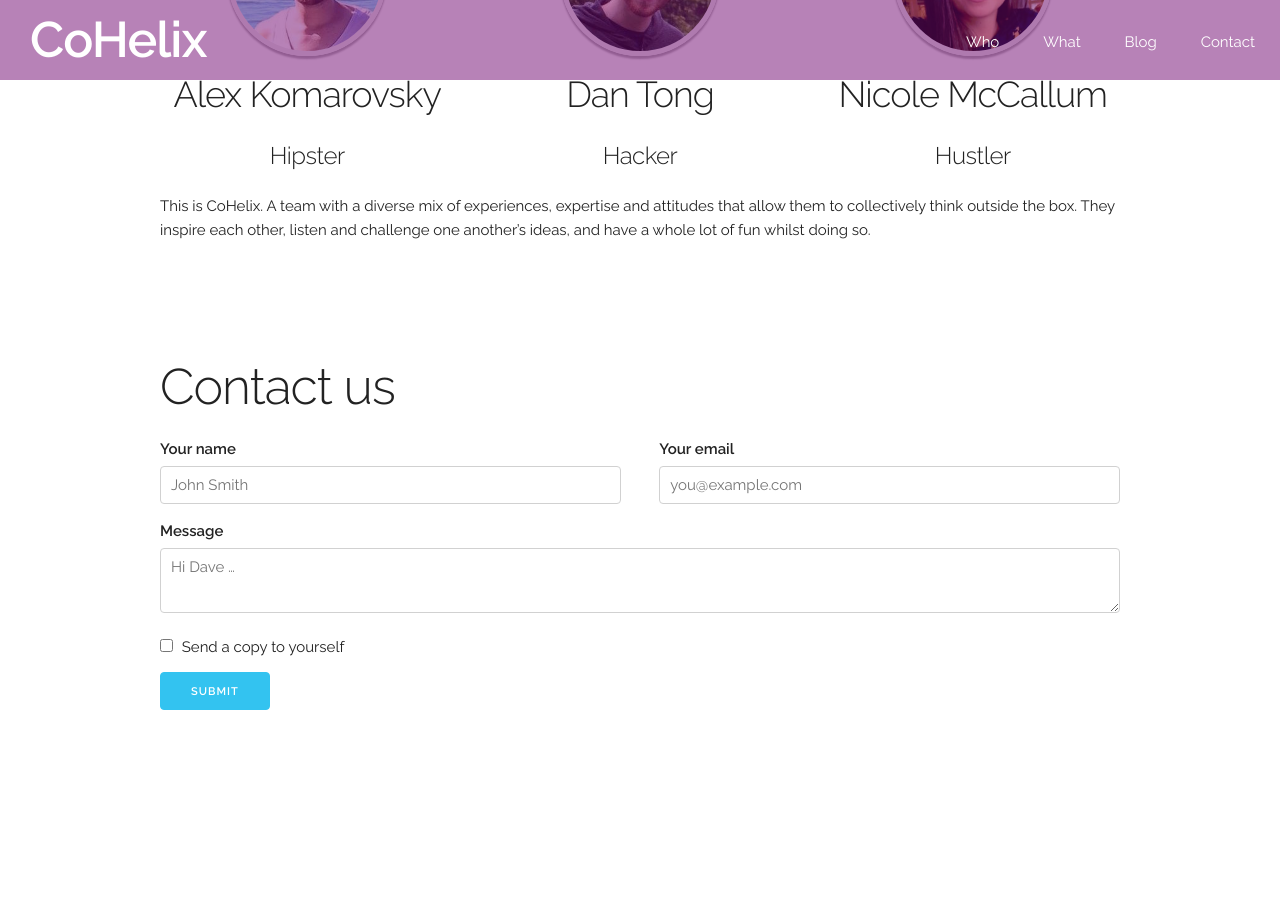
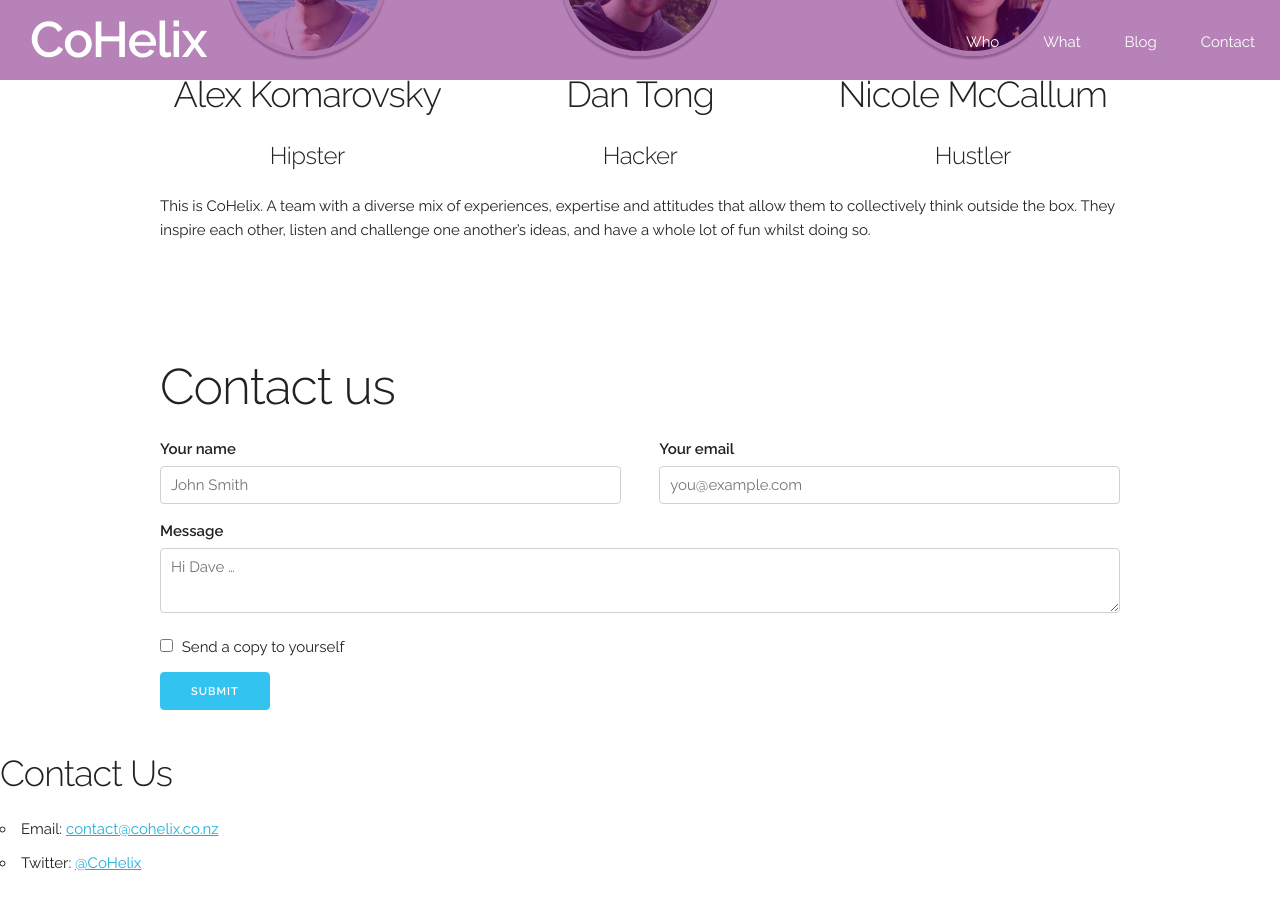
Before and after one commit to dwtong/cohelix.co.nz, a Jekyll site: the page built from index.html, in a window 1280 px wide and 900 px high, scrolled down 1189 px. Built offline with Jekyll 4.4.1, drawn with Linux system fonts in a browser that asks for light colours; nearby versions of some CDN libraries; before the commit the page ends 1939 px from its top, so only the background shows below that.

Commit message:
Add contact details to footer

```diff
--- a/_includes/footer.html
+++ b/_includes/footer.html
@@ -1,2 +1,9 @@
 <footer>
+
+  <h3>Contact Us</h3>
+  <ul>
+    <li>Email: <a href="mailto: contact@cohelix.co.nz">contact@cohelix.co.nz</a></li>
+    <li>Twitter: <a href="https://twitter.com/cohelix">@CoHelix</a></li>
+  </ul>
+
 </footer>
```
